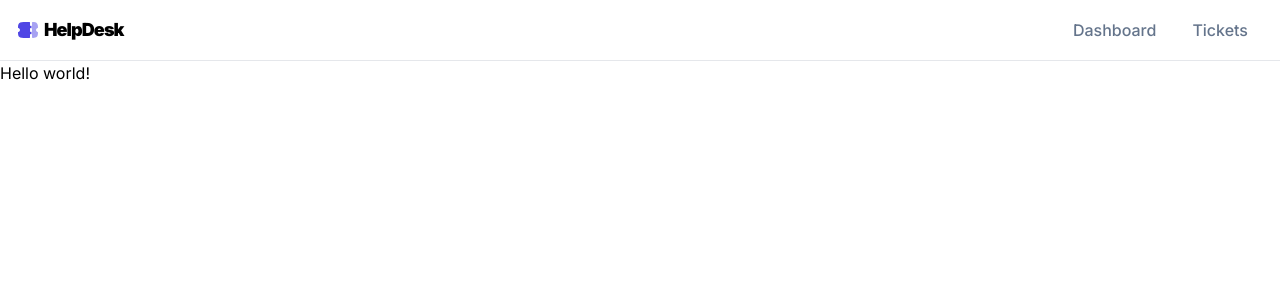
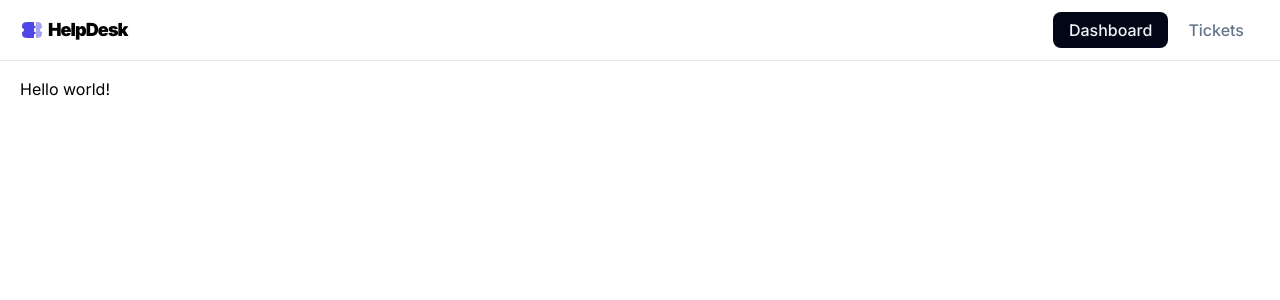
Before and after one commit to hessamkhoobkar/helpdesk-updated, a Next.js app: page / in a window 1280 px wide. Shown: the top 300 px of the page. Built offline with nearby package versions, Linux system fonts and the light colour scheme.

Commit message:
add active link logic and styling

```diff
--- a/app/Navbar.tsx
+++ b/app/Navbar.tsx
@@ -1,14 +1,19 @@
+"use client";
+
+import Link from "next/link";
+import { usePathname } from "next/navigation";
 import { HelpLogo } from "@/assets/icons/HelpLogo";
-import Link from "next/link";
 
 export default function Navbar() {
+  const currentPath = usePathname();
+
   const links = [
     { label: "Dashboard", href: "/" },
     { label: "Tickets", href: "/tickets" },
   ];
 
   return (
-    <nav className="w-full flex justify-start items-center border-b p-4">
+    <nav className="w-full flex justify-start items-center border-b px-5 py-4">
       <Link
         className="flex justify-start items-center font-black tracking-tighter text-lg gap-1"
         href="/"
@@ -22,7 +27,12 @@ export default function Navbar() {
           return (
             <li key={label}>
               <Link
-                className="font-medium text-slate-500 rounded-lg px-4 py-3 hover:bg-slate-950 hover:text-slate-100 transition-all duration-200 ease-in-out"
+                className={`font-medium rounded-lg px-4 py-2 hover:bg-slate-950 hover:text-slate-100 transition-all duration-200 ease-in-out
+                ${
+                  currentPath === href
+                    ? "bg-slate-950 text-slate-100"
+                    : "text-slate-500"
+                }`}
                 href={href}
               >
                 {label}
--- a/app/layout.tsx
+++ b/app/layout.tsx
@@ -19,7 +19,7 @@ export default function RootLayout({
     <html lang="en">
       <body className={inter.className}>
         <Navbar />
-        <main>{children}</main>
+        <main className="px-5 py-4">{children}</main>
       </body>
     </html>
   );
```
